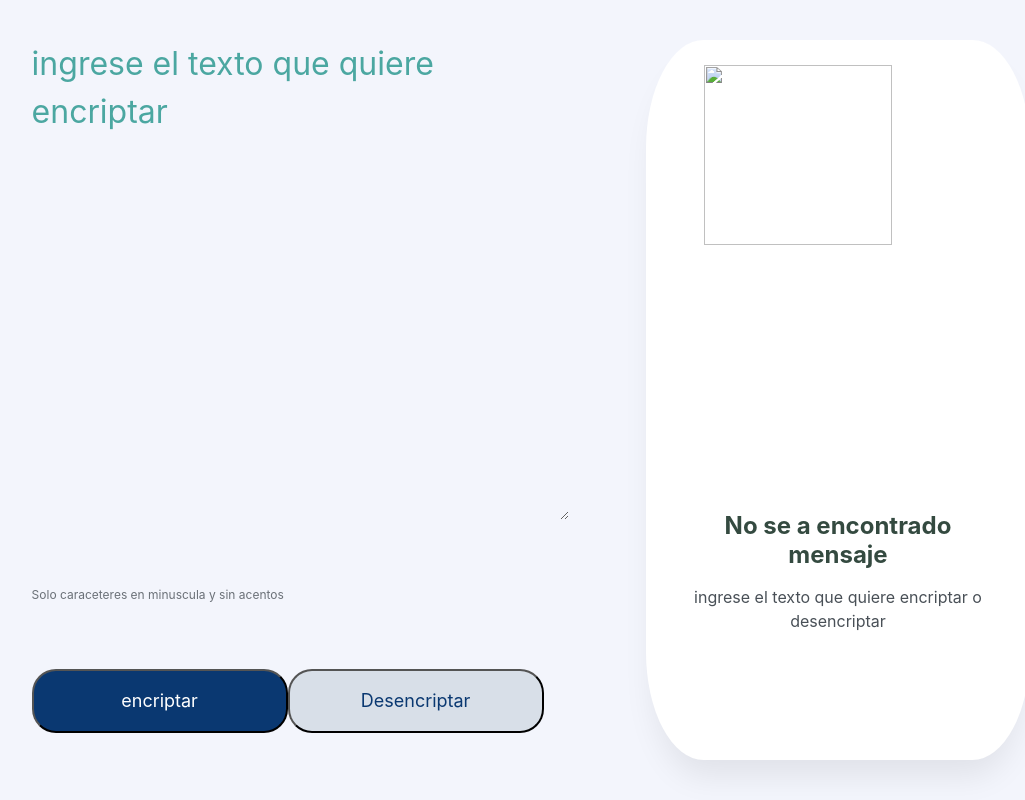
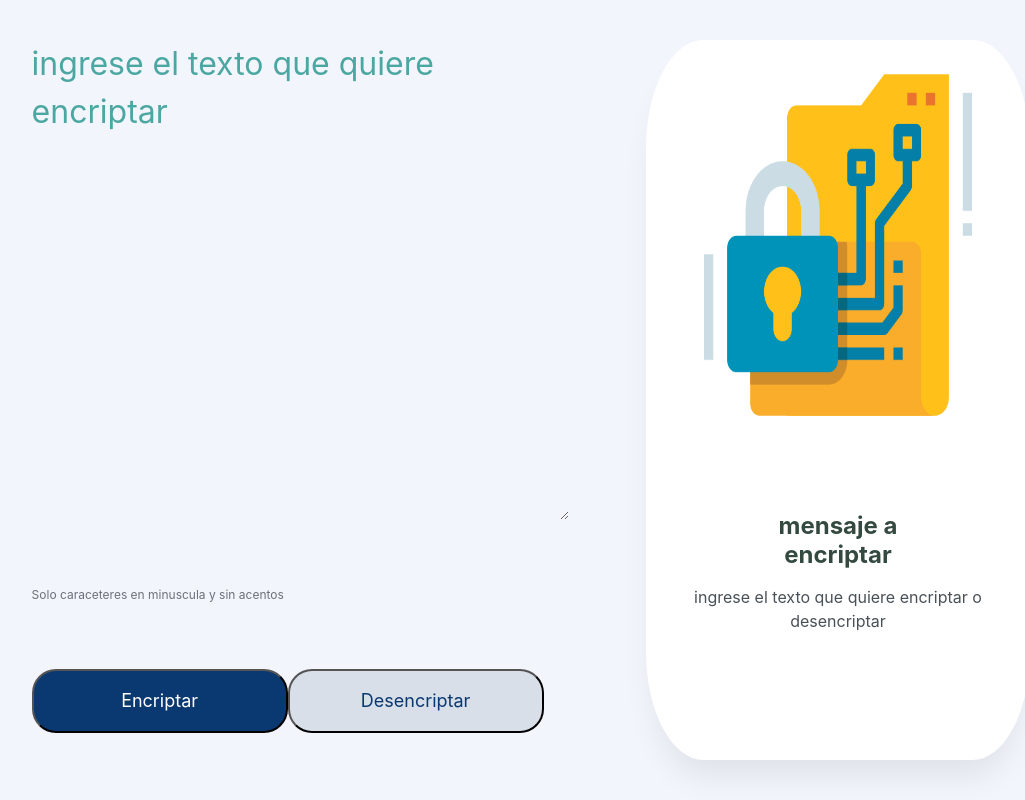
Before and after one commit to Jhardiher/Enciptador, a plain HTML site: page index.html in a window 1280 px wide. Shown: the whole page, without its empty margins (122-1147 px from the left). Drawn offline with nearby package versions, Linux system fonts and the light colour scheme.

Commit message:
html finalizado

```diff
--- a/index.html
+++ b/index.html
@@ -5,7 +5,9 @@
     <meta charset="UTF-8">
     <meta http-equiv="X-UA-Compatible" content="IE=edge">
     <meta name="viewport" content="width=device-width, initial-scale=1.0">
+    <link rel="shortcut icon" href="icons,imajenes/icono.png" type="image/x-icon">
     <link rel="stylesheet" href="style.css">
+    <script src="https://unpkg.com/sweetalert/dist/sweetalert.min.js"></script>
     <title>ENCRIPTADOR</title>
 </head>
 <body>
@@ -28,7 +30,8 @@
 
         <div class="button">
 
-            <button class ="bt-encriptar"  type="button" onclick="Encriptar()">encriptar
+            <button class ="bt-encriptar"  type="button"  onclick="encriptar()">
+                Encriptar
             </button>
 
 
@@ -43,9 +46,9 @@
         </div>
 
          <div class="encriptar" >
-             <img src="icons,imajenes/desencriptar.png" alt="" id="imagen1">
+             <img src="icons,imajenes/encriptado-de-datos.png" alt="" id="imagen1">
              <div class="mensajeEncriptado" id="mensajeEncriptado">
-                <h2 id="tituloMensaje">No se a encontrado mensaje</h2>
+                <h2 id="tituloMensaje">mensaje a encriptar</h2>
                 <p id="parrafo">ingrese el texto que quiere encriptar o desencriptar</p>
 
             </div>
@@ -55,5 +58,7 @@
     </div>
 
 </body>
-<script src ="index.js"></script>
+<script src="index.js"></script>
+
+
 </html>
```
